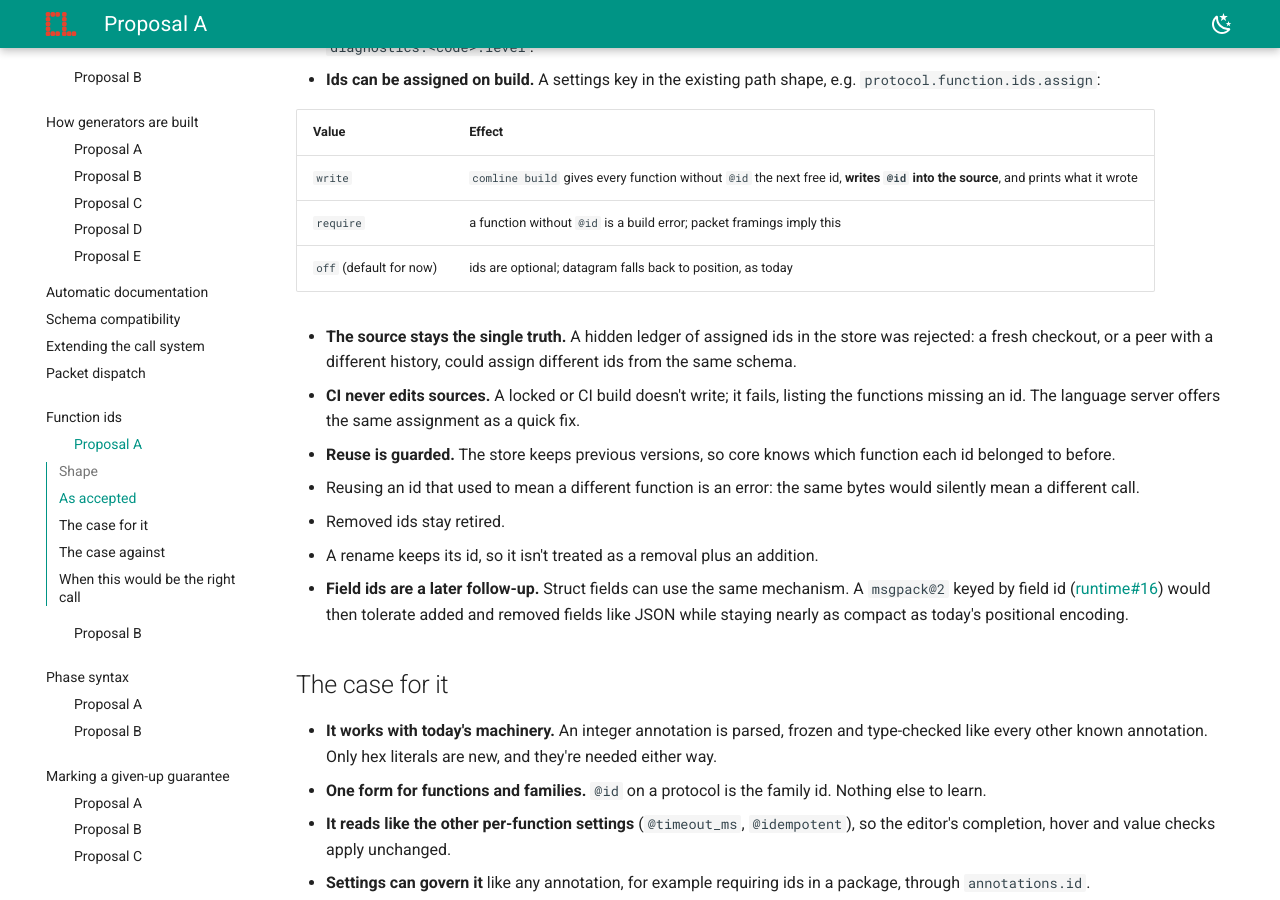
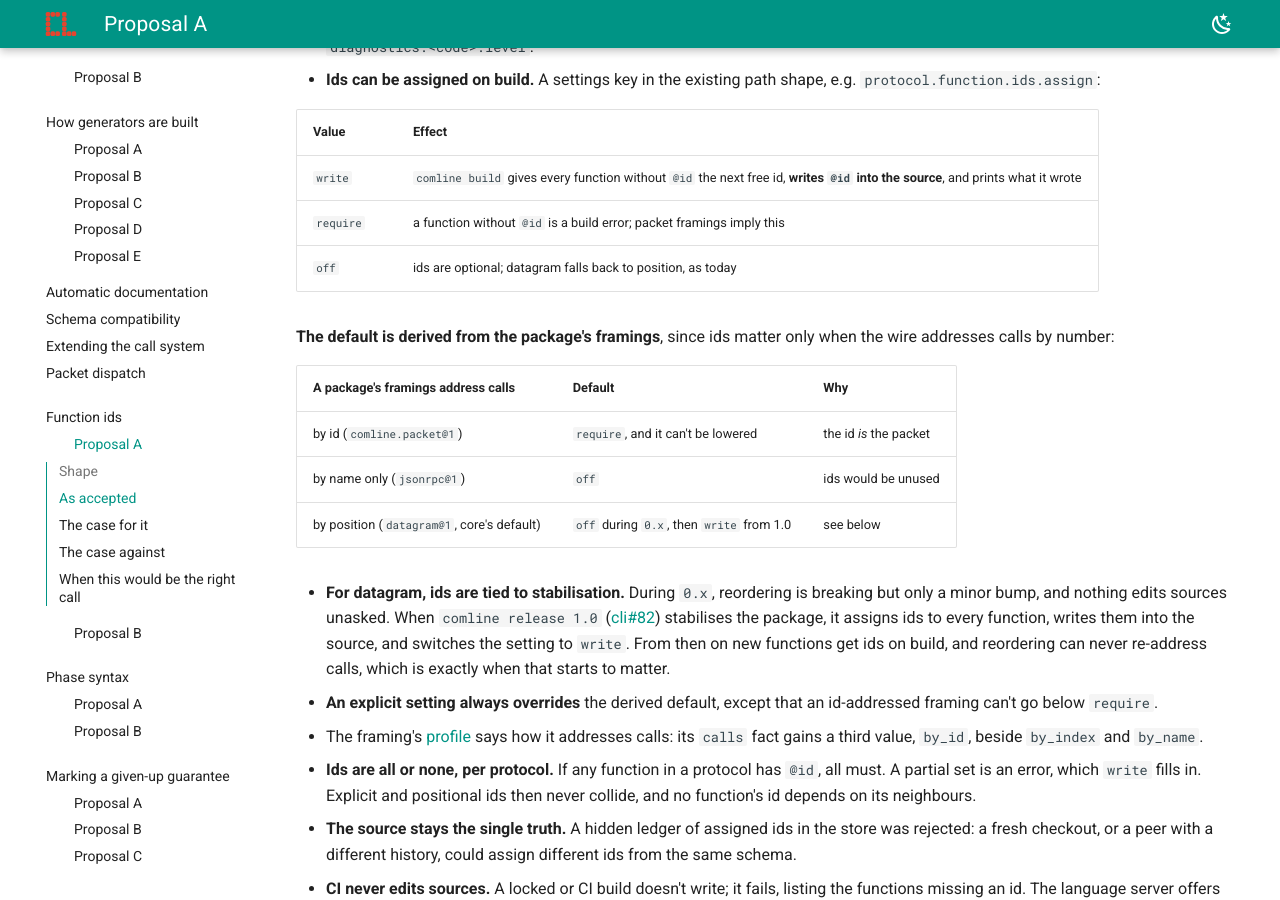
Before and after one commit to ComlineProject/docs, an MkDocs documentation site: the page built from docs/docs/proposals/function-ids/annotation.md, in a window 1280 px wide and 900 px high, scrolled down 712 px. Built offline with MkDocs 1.6.1 and Material for MkDocs 9.7.7, drawn with Linux system fonts in a browser that asks for light colours; the version menu is left out.

Commit message:
proposals: defaults for automatic function ids
Derived from the framings: packet framings require ids, JSON-RPC leaves
them off, datagram stays off through 0.x and switches to write when the
package is released as 1.0. Ids are all or none per protocol. The
profile's calls fact gains by_id.

```diff
--- a/docs/docs/proposals/function-ids/annotation.md
+++ b/docs/docs/proposals/function-ids/annotation.md
@@ -34,7 +34,34 @@ protocol LoginServerbound {
   |---|---|
   | `write` | `comline build` gives every function without `@id` the next free id, **writes `@id` into the source**, and prints what it wrote |
   | `require` | a function without `@id` is a build error; packet framings imply this |
-  | `off` (default for now) | ids are optional; datagram falls back to position, as today |
+  | `off` | ids are optional; datagram falls back to position, as today |
+
+  **The default is derived from the package's framings**, since ids matter only
+  when the wire addresses calls by number:
+
+  | A package's framings address calls | Default | Why |
+  |---|---|---|
+  | by id (`comline.packet@1`) | `require`, and it can't be lowered | the id *is* the packet |
+  | by name only (`jsonrpc@1`) | `off` | ids would be unused |
+  | by position (`datagram@1`, core's default) | `off` during `0.x`, then `write` from 1.0 | see below |
+
+  - **For datagram, ids are tied to stabilisation.** During `0.x`, reordering is
+    breaking but only a minor bump, and nothing edits sources unasked. When
+    `comline release 1.0`
+    ([cli#82](https://github.com/ComlineProject/cli/issues/82)) stabilises the
+    package, it assigns ids to every function, writes them into the source,
+    and switches the setting to `write`. From then on new functions get ids on
+    build, and reordering can never re-address calls, which is exactly when
+    that starts to matter.
+  - **An explicit setting always overrides** the derived default, except that
+    an id-addressed framing can't go below `require`.
+  - The framing's [profile](../schema-compatibility.md#encoding-profiles) says
+    how it addresses calls: its `calls` fact gains a third value, `by_id`,
+    beside `by_index` and `by_name`.
+- **Ids are all or none, per protocol.** If any function in a protocol has
+  `@id`, all must. A partial set is an error, which `write` fills in. Explicit
+  and positional ids then never collide, and no function's id depends on its
+  neighbours.
 
   - **The source stays the single truth.** A hidden ledger of assigned ids in
     the store was rejected: a fresh checkout, or a peer with a different
```
Also changed, not shown: docs/docs/proposals/function-ids/index.md (+4 -1 lines), docs/docs/proposals/schema-compatibility.md (+2 -2 lines).
